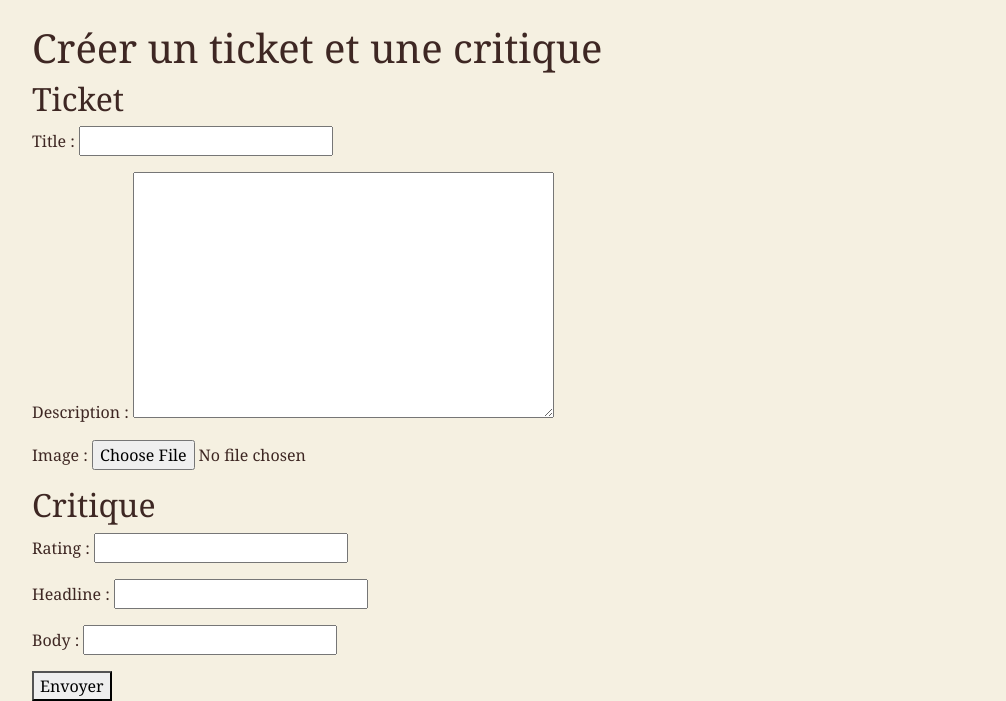
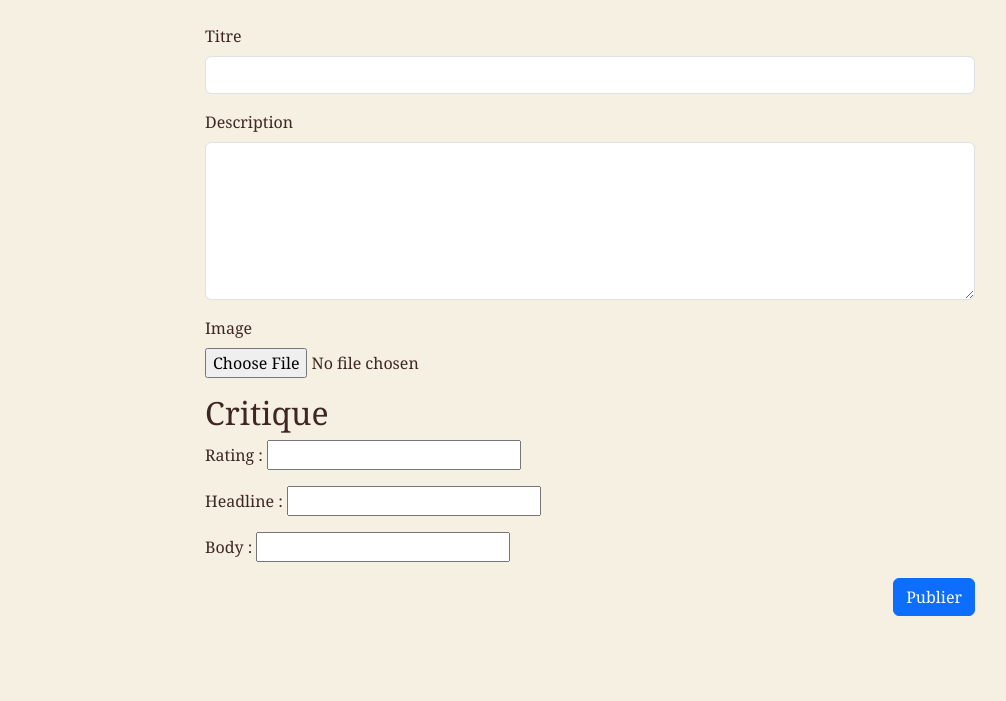
Before and after one commit to annelsopenclassrooms/Projet_09, a Django app: page /create-ticket-and-review/ in a window 1280 px wide. Shown: the part 100-801 px from the top of the page, without its empty margins (50-1056 px from the left). After the commit the page ends 716 px from the top, so only its background shows below. Run offline with Django 5.2, Linux system fonts and the light colour scheme; the visitor is signed in with stand-in values (Sample User, id 1).

Commit message:
factorisation html ticket et review

```diff
--- a/litreview/reviews/templates/reviews/create_ticket_and_review.html
+++ b/litreview/reviews/templates/reviews/create_ticket_and_review.html
@@ -1,17 +1,53 @@
 {% extends 'base.html' %}
 
 {% block content %}
-<h1>Créer un ticket et une critique</h1>
+
+{% if ticket_form.errors or review_form.errors %}
+    <div class="alert alert-danger">
+        <strong>Erreurs détectées :</strong>
+        <ul>
+            {% for field, errors in ticket_form.errors.items %}
+                {% for error in errors %}
+                    <li>{{ field }} : {{ error }}</li>
+                {% endfor %}
+            {% endfor %}
+            {% for field, errors in review_form.errors.items %}
+                {% for error in errors %}
+                    <li>{{ field }} : {{ error }}</li>
+                {% endfor %}
+            {% endfor %}
+        </ul>
+    </div>
+{% endif %}
 
 <form method="post" enctype="multipart/form-data">
     {% csrf_token %}
-
-    <h2>Ticket</h2>
-    {{ ticket_form.as_p }}
+    {% include '_ticket_form.html' %}
 
     <h2>Critique</h2>
-    {{ review_form.as_p }}
+    {% include '_review_form.html' %}
 
-    <button type="submit">Envoyer</button>
+    <div class="d-flex justify-content-end">
+        <button type="submit" class="btn btn-primary">Publier</button>
+    </div>
 </form>
+
+
+{% if ticket_form.errors or review_form.errors %}
+    <div class="alert alert-danger">
+        <strong>Erreurs détectées :</strong>
+        <ul>
+            {% for field, errors in ticket_form.errors.items %}
+                {% for error in errors %}
+                    <li>{{ field }} : {{ error }}</li>
+                {% endfor %}
+            {% endfor %}
+            {% for field, errors in review_form.errors.items %}
+                {% for error in errors %}
+                    <li>{{ field }} : {{ error }}</li>
+                {% endfor %}
+            {% endfor %}
+        </ul>
+    </div>
+{% endif %}
 {% endblock %}
--- a/litreview/reviews/views.py
+++ b/litreview/reviews/views.py
@@ -19,17 +19,17 @@ User = get_user_model()
 
 @login_required
 def ticket_post(request):
-    form = forms.TicketForm()
+    ticket_form = forms.TicketForm()
     if request.method == 'POST':
-        form = forms.TicketForm(request.POST, request.FILES)
-        if form.is_valid():
-            ticket = form.save(commit=False)
+        ticket_form = forms.TicketForm(request.POST, request.FILES)
+        if ticket_form.is_valid():
+            ticket = ticket_form.save(commit=False)
             # set the uploader to the user before saving the model
             ticket.user = request.user
             # now we can save
             ticket.save()
             return redirect('flux')
-    return render(request, 'reviews/ticket-post.html', context={'form': form})
+    return render(request, 'reviews/ticket-post.html', context={'ticket_form': ticket_form})
 
 
 @login_required
--- /dev/null
+++ b/litreview/templates/_review_form.html
@@ -0,0 +1 @@
+{{ review_form.as_p }}
--- /dev/null
+++ b/litreview/templates/_ticket_form.html
@@ -0,0 +1,14 @@
+<div class="mb-3">
+    <label for="{{ ticket_form.title.id_for_label }}" class="form-label">Titre</label>
+    <input type="text" name="title" id="{{ ticket_form.title.id_for_label }}" class="form-control w-100" value="{{ ticket_form.title.value|default:'' }}">
+</div>
+
+<div class="mb-3">
+    <label for="{{ ticket_form.description.id_for_label }}" class="form-label">Description</label>
+    <textarea name="description" id="{{ ticket_form.description.id_for_label }}" class="form-control w-100" rows="6">{{ ticket_form.description.value|default:'' }}</textarea>
+</div>
+
+<div class="mb-3">
+    <label for="{{ ticket_form.image.id_for_label }}" class="form-label d-block">Image</label>
+    {{ ticket_form.image }}
+</div>
--- a/litreview/templates/base.html
+++ b/litreview/templates/base.html
@@ -50,7 +50,9 @@
     </header>
 
     <main class="container mt-4">
-        {% block content %}{% endblock %}
+        <div class="custom-container">
+            {% block content %}{% endblock %}
+        </div>
     </main>
 
 </body>
```
Also changed, not shown: litreview/reviews/templates/reviews/ticket-post.html (+7 -7 lines), litreview/media/712mdW4zCcL._AC_UF10001000_QL80_.jpg (added).
